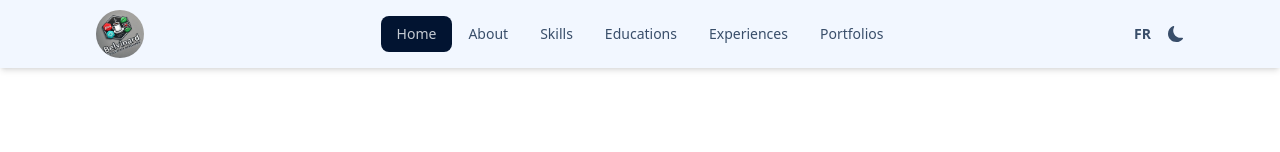
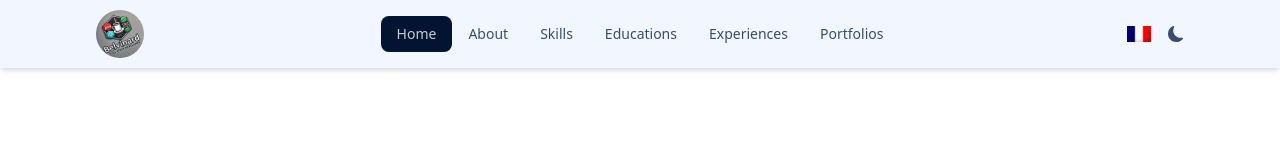
Before and after one commit to belvip/resumewebsite, a React (Vite) app: page / in a window 1280 px wide. Shown: the top 152 px of the page. Built offline with nearby package versions, Linux system fonts and the light colour scheme.

Commit message:
Add css to flag

```diff
--- a/src/App.jsx
+++ b/src/App.jsx
@@ -1,6 +1,7 @@
 import React from 'react';
 import { RouterProvider, createBrowserRouter } from 'react-router-dom';
-import './i18n'; // Importez ici votre fichier i18n.js pour initialiser i18next
+import './i18n';
+//import './css'
 
 // Import des composants de la page
 import {
--- a/src/components/Navbar.jsx
+++ b/src/components/Navbar.jsx
@@ -1,10 +1,12 @@
-import { BsMoonFill, BsSunFill } from 'react-icons/bs';  // Importation des icônes pour le soleil et la lune
-import { FaBarsStaggered } from 'react-icons/fa6';  // Icône du menu hamburger
-import { NavLink } from 'react-router-dom';  // Importation de NavLink pour la navigation entre les pages
-import NavLinks from './NavLinks';  // Importation du composant contenant les liens de navigation
-import logo from '../assets/logo.jpg';  // Importation du logo
-import { useEffect, useState } from 'react';  // Importation des hooks React
+import { BsMoonFill, BsSunFill } from 'react-icons/bs';
+import { FaBarsStaggered } from 'react-icons/fa6';
+import { NavLink } from 'react-router-dom';
+import NavLinks from './NavLinks';
+import logo from '../assets/logo.jpg';
+import { useEffect, useState } from 'react';
 import { useTranslation } from 'react-i18next';
+import frFlag from '../assets/fr-flag.jpg';
+import enFlag from '../assets/en-flag.jpg';
 
 // Définir les thèmes disponibles
 const themes = {
@@ -49,9 +51,9 @@ const Navbar = () => {
         localStorage.setItem('theme', theme);
     }, [theme]);
 
-  // Mettre à jour la langue dans le document (si nécessaire, tu peux intégrer une bibliothèque comme react-i18next ici)
+    // Mettre à jour la langue dans le document
     useEffect(() => {
-    // Si tu utilises react-i18next, tu peux appeler i18n.changeLanguage(language)
+        // Appeler i18n.changeLanguage(language)
         localStorage.setItem('language', language);
     }, [language]);
 
@@ -83,17 +85,43 @@ const Navbar = () => {
                 {/* Changement de langue */}
                 <div className="dropdown dropdown-end">
                     <label tabIndex={0} className="btn btn-ghost">
-              {language === 'fr' ? 'FR' : 'EN'}
+                        {/* Afficher le drapeau correspondant à la langue actuelle */}
+                        {language === 'fr' ? (
+                                <img
+                                    src={frFlag}
+                                    alt="French Flag"
+                                    className="h-6 w-6 object-contain"
+                                />
+                            ) : (
+                                <img
+                                    src={enFlag}
+                                    alt="English Flag"
+                                    className="h-6 w-6 object-contain"
+                                />
+                            )}
                     </label>
+
                     <ul
                     tabIndex={0}
                     className="menu menu-sm dropdown-content mt-3 p-2 shadow bg-base-200 rounded-box w-32"
                     >
                     <li>
-                <button onClick={() => handleLanguageChange('fr')} className="btn btn-ghost">FR</button>
+                        <button onClick={() => handleLanguageChange('fr')} className="btn btn-ghost">
+                            <img
+                                src={frFlag}
+                                alt="French Flag"
+                                className="h-6 w-6 object-contain"
+                            />
+                        </button>
                     </li>
                     <li>
-                <button onClick={() => handleLanguageChange('en')} className="btn btn-ghost">EN</button>
+                        <button onClick={() => handleLanguageChange('en')} className="btn btn-ghost">
+                            <img
+                                src={enFlag}
+                                alt="English Flag"
+                                className="h-6 w-6 object-contain"
+                            />
+                        </button>
                     </li>
                     </ul>
                 </div>
--- a/src/index.css
+++ b/src/index.css
@@ -11,6 +11,10 @@
     }
 }
 
+img.h-6 {
+    height: 1.5rem;
+}
+
 /*
     .align-element {
     margin-left: auto;
```
Also changed, not shown: src/assets/en-flag.jpg (added), src/assets/fr-flag.jpg (added), src/components/NavLinks.jsx (indentation only), src/i18n.js (indentation only). Lines whose indentation alone changed are shown as unchanged.
